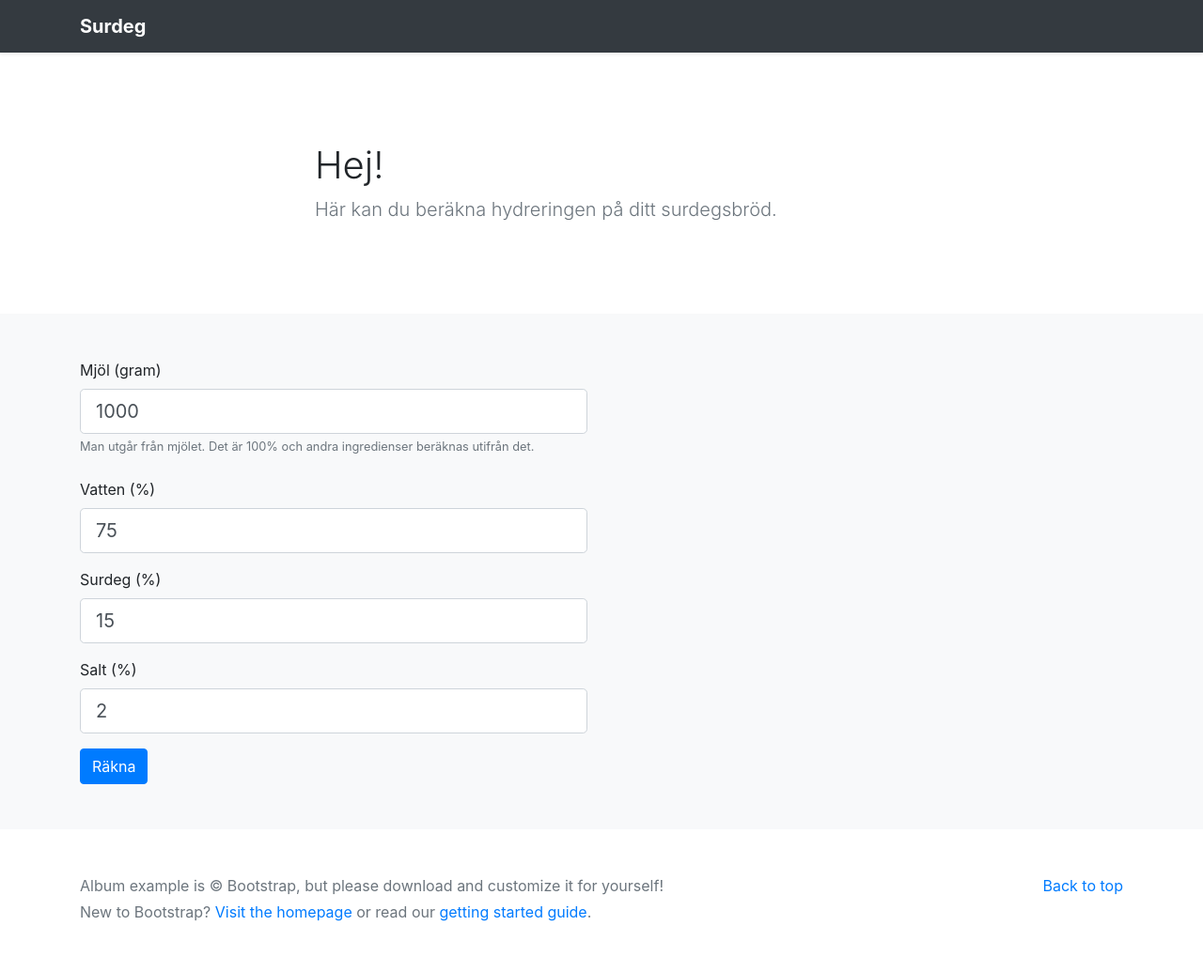
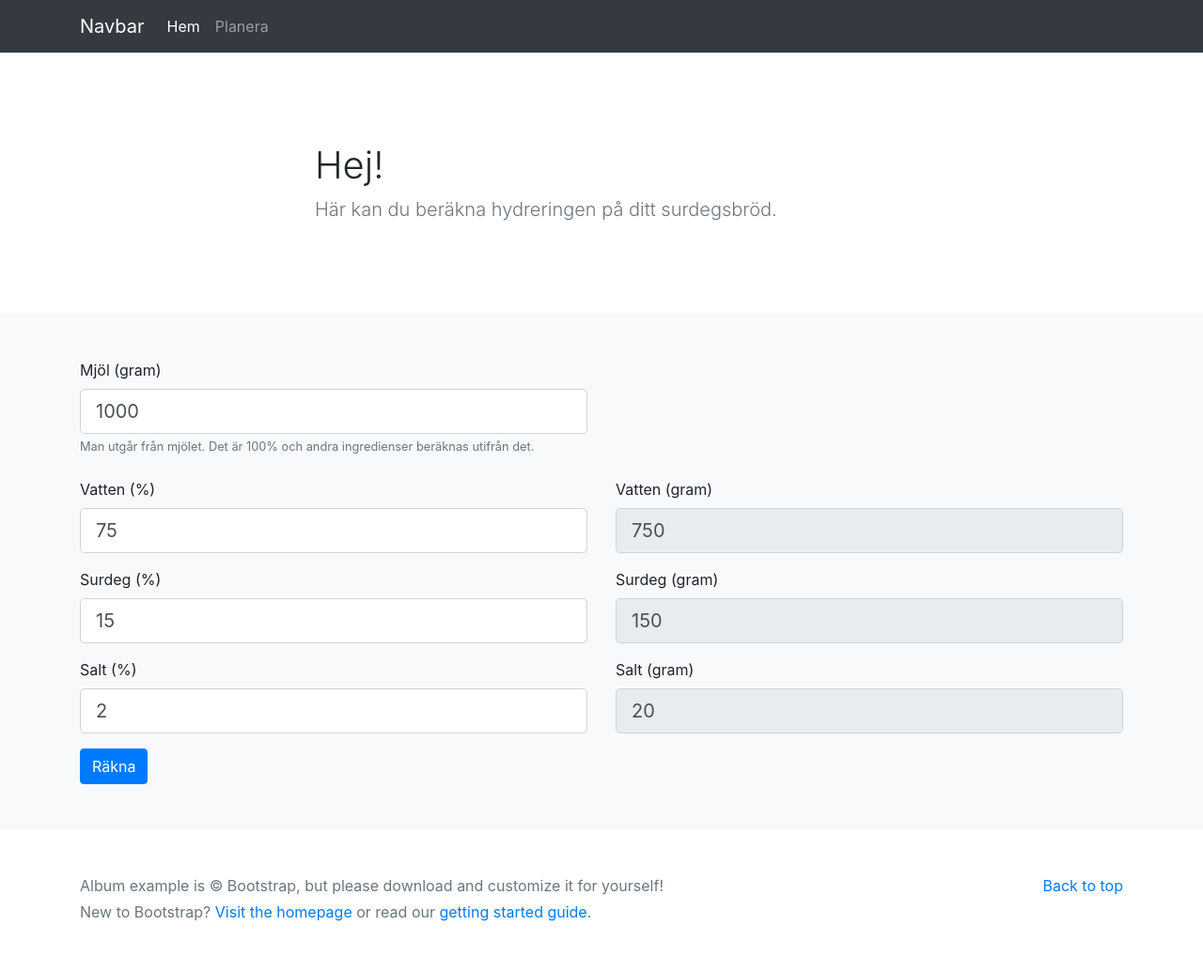
Before and after one commit to psykopotatis/sourdough-calculator, a Django app: page / in a window 1280 px wide. Shown: the whole page at 94% size. Run offline with Django 3.2, Linux system fonts and the light colour scheme; some libraries are stand-ins or nearby versions.

Commit message:
Added page /planera

```diff
--- a/config/settings.py
+++ b/config/settings.py
@@ -35,6 +35,7 @@ SECRET_KEY = 'rjdxb^k=4r3!f1k+sjs0qu3grwxmaw(w61=#29jn)hrg4a)6ju'
 DEBUG = True
 
 ALLOWED_HOSTS = [
+    '127.0.0.1',
     '.herokuapp.com'
 ]
 
--- a/config/urls.py
+++ b/config/urls.py
@@ -25,6 +25,8 @@ urlpatterns = [
     # ex: /save
     path('save', views.save, name='save'),
 
+    path('planera', views.planning, name='planning'),
+
     # ex: /polls/5/
     path('<int:question_id>/', views.detail, name='detail'),
     # ex: /polls/5/results/
--- a/sourdough/views.py
+++ b/sourdough/views.py
@@ -12,6 +12,12 @@ def index(request):
     }
     return HttpResponse(template.render(context, request))
 
+def planning(request):
+    template = loader.get_template('sourdough/planning.html')
+    context = {
+        'latest_question_list': 'apa',
+    }
+    return HttpResponse(template.render(context, request))
 
 def detail(request, question_id):
     return HttpResponse("You're looking at question %s." % question_id)
--- /dev/null
+++ b/templates/sourdough/base.html
@@ -0,0 +1,95 @@
+{% load static %}
+
+<!doctype html>
+<html lang="en">
+<head>
+    <meta charset="utf-8">
+    <meta name="viewport" content="width=device-width, initial-scale=1, shrink-to-fit=no">
+    <meta name="description" content="">
+
+    <title>Surdeg</title>
+
+    <!-- Bootstrap core CSS -->
+    <link rel="stylesheet" href="https://stackpath.bootstrapcdn.com/bootstrap/4.5.0/css/bootstrap.min.css"
+          integrity="sha384-9aIt2nRpC12Uk9gS9baDl411NQApFmC26EwAOH8WgZl5MYYxFfc+NcPb1dKGj7Sk" crossorigin="anonymous">
+
+    <meta name="theme-color" content="#563d7c">
+
+
+    <style>
+        .bd-placeholder-img {
+            font-size: 1.125rem;
+            text-anchor: middle;
+            -webkit-user-select: none;
+            -moz-user-select: none;
+            -ms-user-select: none;
+            user-select: none;
+        }
+
+        @media (min-width: 768px) {
+            .bd-placeholder-img-lg {
+                font-size: 3.5rem;
+            }
+        }
+    </style>
+    <!-- Custom styles for this template -->
+    <link rel="stylesheet" type="text/css" href="{% static 'sourdough/style.css' %}">
+    {% block scripts %}
+    {% endblock %}
+</head>
+<body>
+<header>
+<nav class="navbar navbar-expand-lg navbar-dark bg-dark">
+    <div class="container">
+  <a class="navbar-brand" href="/">Navbar</a>
+  <button class="navbar-toggler" type="button" data-toggle="collapse" data-target="#navbarNav" aria-controls="navbarNav" aria-expanded="false" aria-label="Toggle navigation">
+    <span class="navbar-toggler-icon"></span>
+  </button>
+  <div class="collapse navbar-collapse" id="navbarNav">
+    <ul class="navbar-nav">
+      <li class="nav-item active">
+        <a class="nav-link" href="/">Hem <span class="sr-only">(current)</span></a>
+      </li>
+      <li class="nav-item">
+        <a class="nav-link" href="/planera">Planera</a>
+      </li>
+    </ul>
+  </div>
+  </div>
+
+</nav>
+
+
+</header>
+
+<main role="main">
+
+{% block content %}
+
+{% endblock %}
+
+</main>
+
+<footer class="text-muted">
+    <div class="container">
+        <p class="float-right">
+            <a href="#">Back to top</a>
+        </p>
+        <p>Album example is &copy; Bootstrap, but please download and customize it for yourself!</p>
+        <p>New to Bootstrap? <a href="https://getbootstrap.com/">Visit the homepage</a> or read our <a
+                href="/docs/4.5/getting-started/introduction/">getting started guide</a>.</p>
+    </div>
+</footer>
+<!-- JS, Popper.js, and jQuery -->
+<script src="https://code.jquery.com/jquery-3.5.1.min.js"
+        integrity="sha256-9/aliU8dGd2tb6OSsuzixeV4y/faTqgFtohetphbbj0="
+        crossorigin="anonymous"></script>
+<script src="https://cdn.jsdelivr.net/npm/popper.js@1.16.0/dist/umd/popper.min.js"
+        integrity="sha384-Q6E9RHvbIyZFJoft+2mJbHaEWldlvI9IOYy5n3zV9zzTtmI3UksdQRVvoxMfooAo"
+        crossorigin="anonymous"></script>
+<script src="https://stackpath.bootstrapcdn.com/bootstrap/4.5.0/js/bootstrap.min.js"
+        integrity="sha384-OgVRvuATP1z7JjHLkuOU7Xw704+h835Lr+6QL9UvYjZE3Ipu6Tp75j7Bh/kR0JKI"
+        crossorigin="anonymous"></script>
+
+</body>
+</html>
--- a/templates/sourdough/index.html
+++ b/templates/sourdough/index.html
@@ -1,41 +1,7 @@
-{% load static %}
+{% extends "sourdough/base.html" %}
 
-<!doctype html>
-<html lang="en">
-<head>
-    <meta charset="utf-8">
-    <meta name="viewport" content="width=device-width, initial-scale=1, shrink-to-fit=no">
-    <meta name="description" content="">
-
-    <title>Surdeg</title>
-
-    <!-- Bootstrap core CSS -->
-    <link rel="stylesheet" href="https://stackpath.bootstrapcdn.com/bootstrap/4.5.0/css/bootstrap.min.css"
-          integrity="sha384-9aIt2nRpC12Uk9gS9baDl411NQApFmC26EwAOH8WgZl5MYYxFfc+NcPb1dKGj7Sk" crossorigin="anonymous">
-
-    <meta name="theme-color" content="#563d7c">
-
-
-    <style>
-        .bd-placeholder-img {
-            font-size: 1.125rem;
-            text-anchor: middle;
-            -webkit-user-select: none;
-            -moz-user-select: none;
-            -ms-user-select: none;
-            user-select: none;
-        }
-
-        @media (min-width: 768px) {
-            .bd-placeholder-img-lg {
-                font-size: 3.5rem;
-            }
-        }
-    </style>
-    <!-- Custom styles for this template -->
-    <link rel="stylesheet" type="text/css" href="{% static 'sourdough/style.css' %}">
-
-    <script>
+{% block scripts %}
+<script>
         let recipe = {};
 
         const getInt = (id) => {
@@ -63,7 +29,7 @@
             $('#sourdoughInput').val(sourdough);
             $('#saltInput').val(salt);
 
-            $('.hidden').show('slow');
+            // $('.hidden').show('slow');
         };
 
         const handleSave = () => {
@@ -78,21 +44,9 @@
             });
         };
     </script>
-</head>
-<body>
-<header>
+{% endblock %}
 
-    <div class="navbar navbar-dark bg-dark shadow-sm">
-        <div class="container d-flex justify-content-between">
-            <a href="#" class="navbar-brand d-flex align-items-center">
-                <strong>Surdeg</strong>
-            </a>
-        </div>
-    </div>
-</header>
-
-<main role="main">
-
+{% block content %}
     <section class="jumbotron">
         <div class="container">
             <h1>Hej!</h1>
@@ -137,10 +91,10 @@
                 </div>
                 <div class="col-sm">
 
-                    <div class="form-group hidden">
+                    <div class="form-group">
                         <label for="waterInput">Vatten (gram)</label>
                         <input type="text"
-                               value="0"
+                               value="750"
                                class="form-control form-control-lg"
                                name="water"
                                id="waterInput"
@@ -163,10 +117,10 @@
                     </div>
                 </div>
                 <div class="col-sm">
-                    <div class="form-group hidden">
+                    <div class="form-group">
                         <label for="sourdoughInput">Surdeg (gram)</label>
                         <input type="text"
-                               value="0"
+                               value="150"
                                class="form-control form-control-lg"
                                name="sourdough"
                                id="sourdoughInput"
@@ -190,10 +144,10 @@
                     </div>
                 </div>
                 <div class="col-sm">
-                    <div class="form-group hidden">
+                    <div class="form-group">
                         <label for="saltInput">Salt (gram)</label>
                         <input type="text"
-                               value="0"
+                               value="20"
                                class="form-control form-control-lg"
                                name="salt"
                                id="saltInput"
@@ -230,28 +184,4 @@
         </div>
     </div>
 
-</main>
-
-<footer class="text-muted">
-    <div class="container">
-        <p class="float-right">
-            <a href="#">Back to top</a>
-        </p>
-        <p>Album example is &copy; Bootstrap, but please download and customize it for yourself!</p>
-        <p>New to Bootstrap? <a href="https://getbootstrap.com/">Visit the homepage</a> or read our <a
-                href="/docs/4.5/getting-started/introduction/">getting started guide</a>.</p>
-    </div>
-</footer>
-<!-- JS, Popper.js, and jQuery -->
-<script src="https://code.jquery.com/jquery-3.5.1.min.js"
-        integrity="sha256-9/aliU8dGd2tb6OSsuzixeV4y/faTqgFtohetphbbj0="
-        crossorigin="anonymous"></script>
-<script src="https://cdn.jsdelivr.net/npm/popper.js@1.16.0/dist/umd/popper.min.js"
-        integrity="sha384-Q6E9RHvbIyZFJoft+2mJbHaEWldlvI9IOYy5n3zV9zzTtmI3UksdQRVvoxMfooAo"
-        crossorigin="anonymous"></script>
-<script src="https://stackpath.bootstrapcdn.com/bootstrap/4.5.0/js/bootstrap.min.js"
-        integrity="sha384-OgVRvuATP1z7JjHLkuOU7Xw704+h835Lr+6QL9UvYjZE3Ipu6Tp75j7Bh/kR0JKI"
-        crossorigin="anonymous"></script>
-
-</body>
-</html>
+{% endblock %}
```
Also changed, not shown: templates/sourdough/empty_page.html (added, +27 -0 lines), templates/sourdough/planning.html (added, +27 -0 lines).
